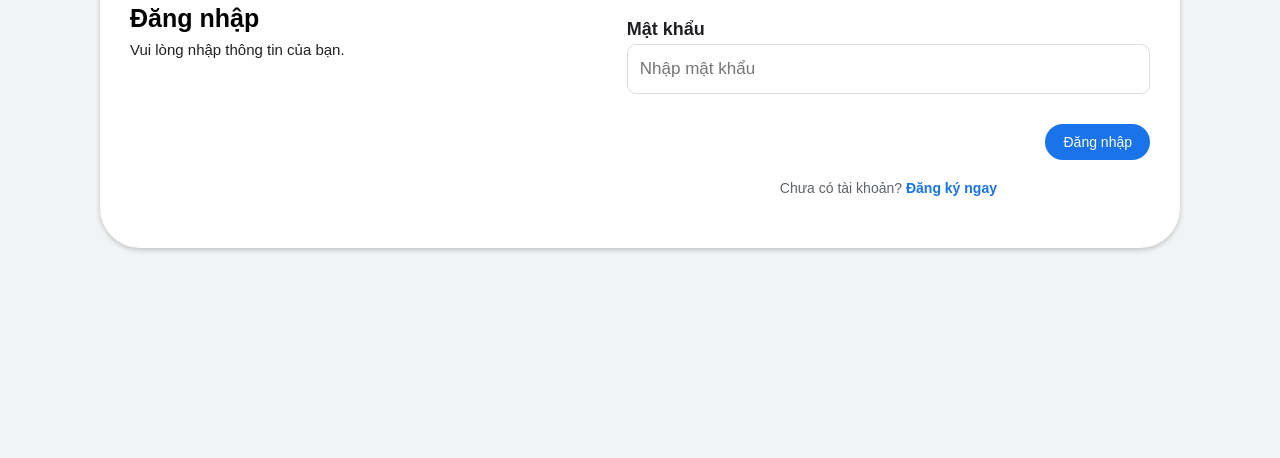
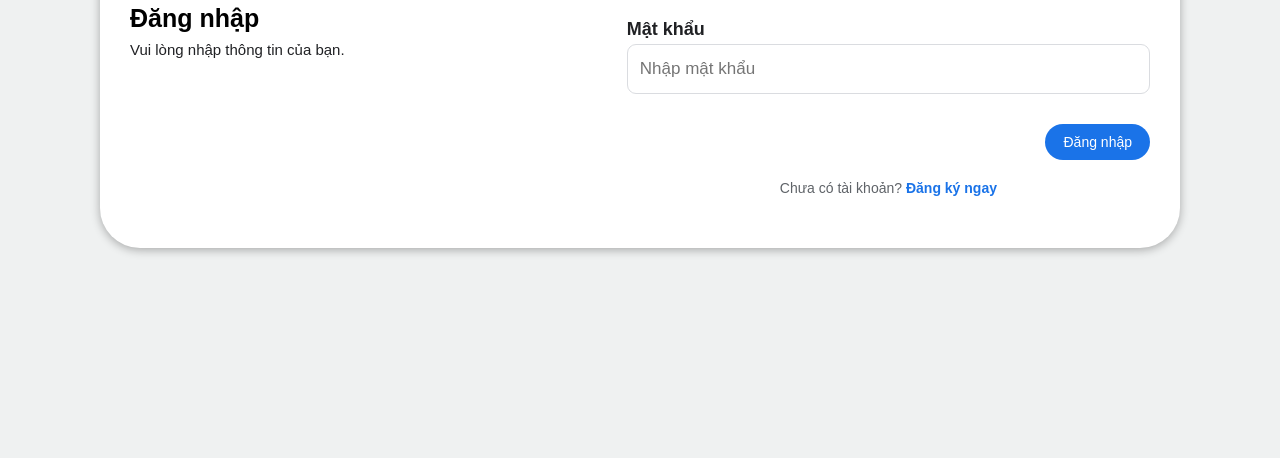
Before and after one commit to tminh2212/spcuoiky, a plain HTML site: page index.html in a window 1280 px wide. Shown: the part 342-800 px from the top of the page. Drawn offline with Linux system fonts and the light colour scheme.

Commit message:
chore: chỉnh sửa file index css

```diff
--- a/index.css
+++ b/index.css
@@ -8,7 +8,7 @@
 /* Nền trang */
 body {
     font-family: Arial, sans-serif;
-    background: #F1F3F4;
+    background: #eff1f1;
 }
 
 /* Khung ngoài */
@@ -37,7 +37,7 @@ body {
     width: 100%;
     min-height: 100%;
     border-radius: 40px;
-    box-shadow: 0 2px 5px rgba(0,0,0,0.2);
+    box-shadow: 0 2px 10px rgba(0,0,0,0.3);
     display: flex;
     gap: 48px;
     align-items: center;
```
